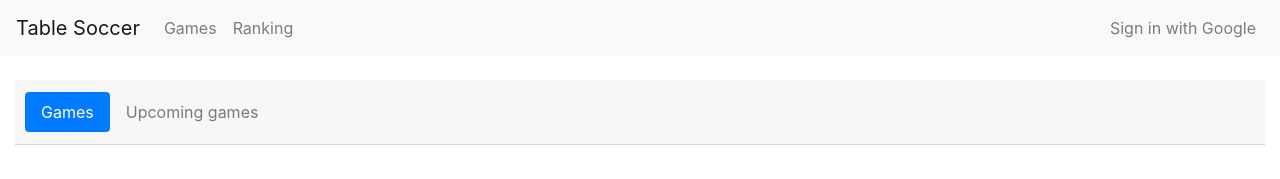
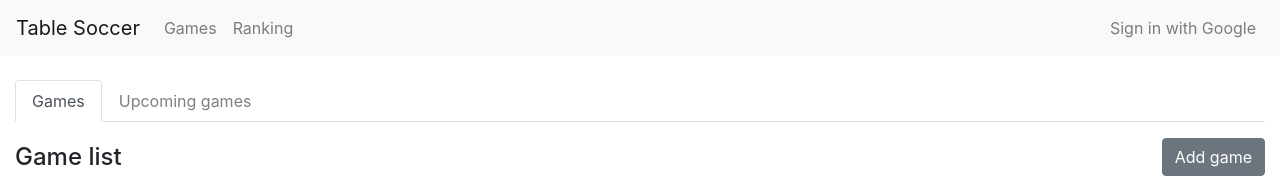
Before and after one commit to paneedesign/table-soccer, a Vue app: page /games in a window 1280 px wide. Shown: the top 179 px of the page. Built offline with nearby package versions, Linux system fonts and the light colour scheme; no server answers; the database is empty; what vue-toasted would draw is missing.

Commit message:
fix: tabs

```diff
--- a/src/views/Games.vue
+++ b/src/views/Games.vue
@@ -1,6 +1,6 @@
 <template>
   <div class="games">
-    <b-tabs content-class="mt-3" pills card>
+    <b-tabs content-class="mt-3">
       <b-tab title="Games" active>
         <b-row class="align-items-center mb-4">
           <b-col xs="6">
--- a/src/views/Ranking.vue
+++ b/src/views/Ranking.vue
@@ -1,6 +1,6 @@
 <template>
   <div class="ranking">
-    <b-tabs content-class="mt-3" pills card>
+    <b-tabs content-class="mt-2">
       <b-tab title="Player Ranking" active>
         <b-row>
           <b-col lg="12">
```
